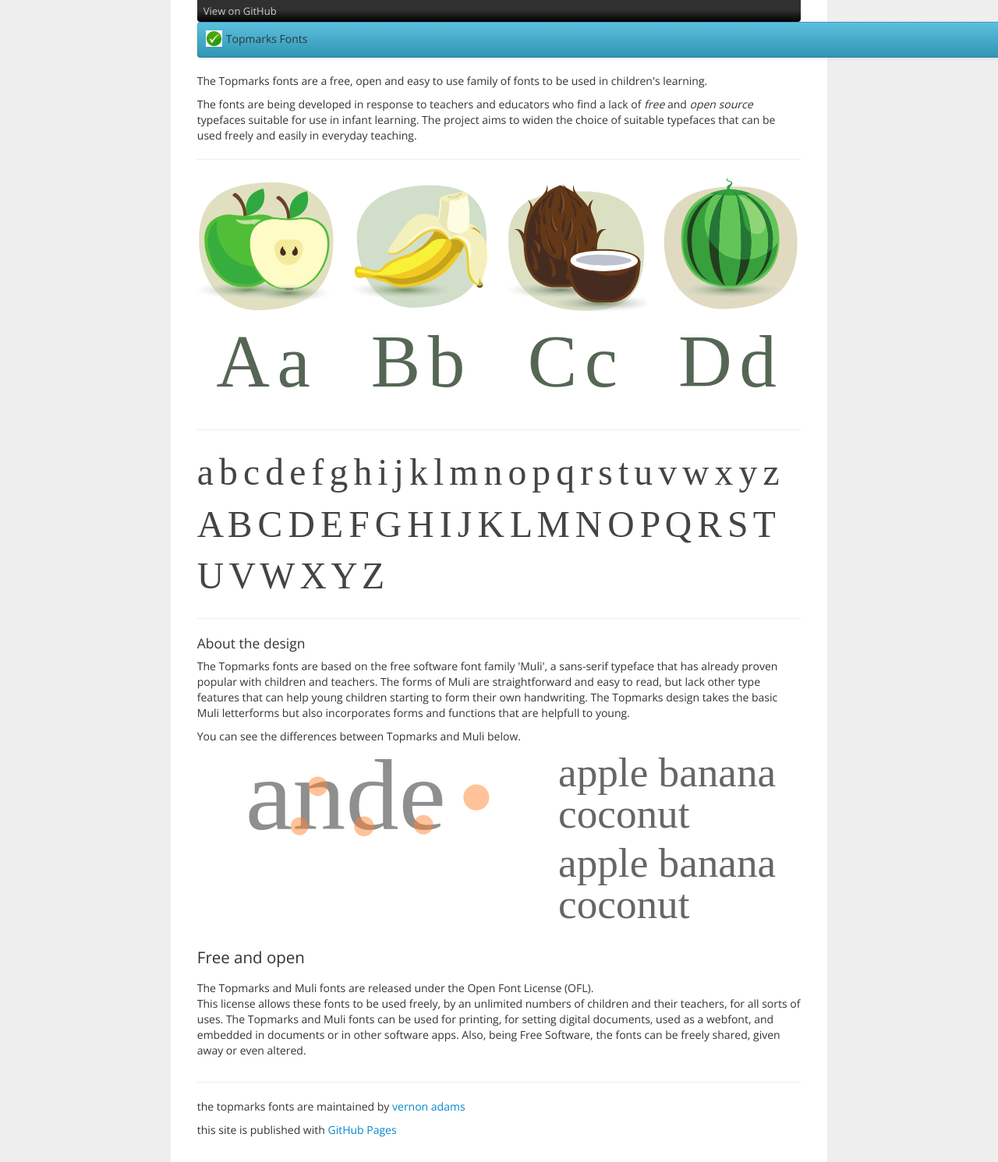
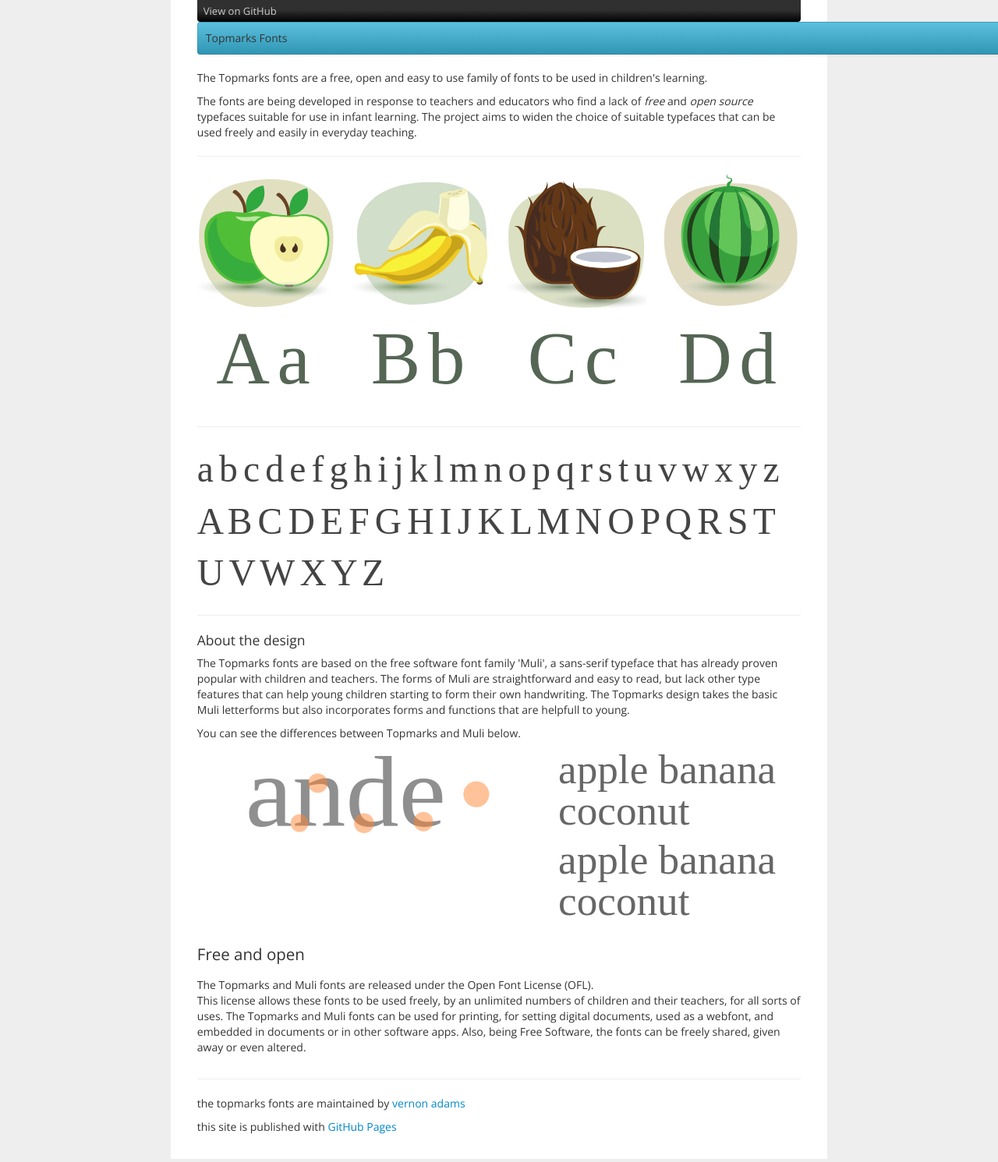
Before and after one commit to vernnobile/topmarks, a Jekyll site: the page built from index.html, in a window 1280 px wide. Shown: the whole page at 78% size. Built offline with Jekyll 4.4.1, drawn with Linux system fonts in a browser that asks for light colours; some web fonts are replaced.

Commit message:
Update header-masthead.html

```diff
--- a/_includes/header-masthead.html
+++ b/_includes/header-masthead.html
@@ -2,10 +2,6 @@
       <div id="topnavbar"> <a id="forkme_banner" href="https://github.com/vernnobile/topmarks">View on GitHub</a></div>
       <!-- MAIN PAGE -->
 <!-- header -->
-        <div class="navbar navbar-static-cont-width navbar-teal"> <img style="padding-right:5px;padding-bottom:3px;"
-            alt="tick"
-            src="images/tick.png"
-            height="20px"
-            width="21px">Topmarks
+        <div class="navbar navbar-static-cont-width navbar-teal">Topmarks
           Fonts </div>
         <!-- end header -->
```
